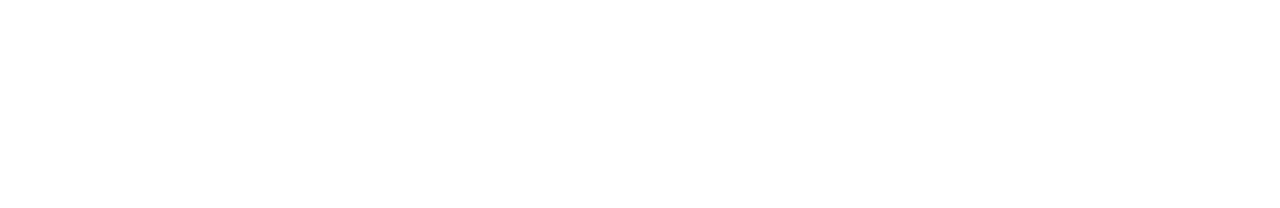
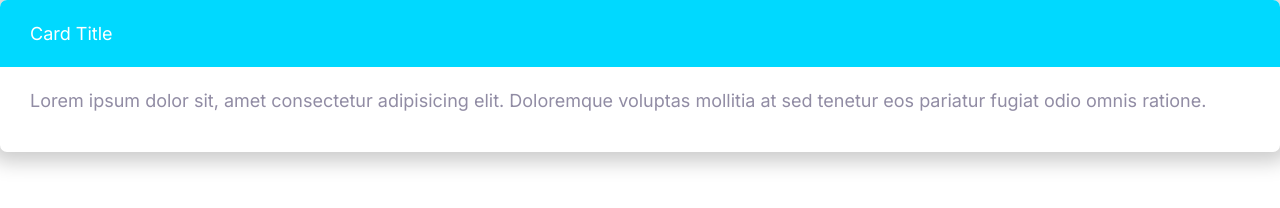
Before and after one commit to Morganyu99/Website-Project, a plain HTML site: page index.html in a window 1280 px wide. Drawn offline with Linux system fonts and the light colour scheme.

Commit message:
add card component

```diff
--- a/css/styles.css
+++ b/css/styles.css
@@ -261,3 +261,26 @@ a {
     font-size: 1.5rem;
   }
 }
+
+/* Card */
+
+.card {
+  box-shadow: 0 0 20px 10px var(--border-color);
+  border-radius: 7px;
+  overflow: hidden;
+}
+
+.card__header,
+.card__body {
+  padding: 2rem 3rem;
+}
+
+.card--primary .card__header {
+  background-color: var(--color-primary);
+  color: white;
+}
+
+.card--secondary .card__header {
+  background-color: var(--color-secondary);
+  color: white;
+}
--- a/index.html
+++ b/index.html
@@ -13,5 +13,16 @@
     <link rel="stylesheet" href="./css/normalize.css" />
     <link rel="stylesheet" href="./css/styles.css" />
   </head>
-  <body></body>
+  <body>
+    <div class="card card--secondary">
+      <header class="card__header">Card Title</header>
+      <section class="card__body">
+        <p>
+          Lorem ipsum dolor sit, amet consectetur adipisicing elit. Doloremque
+          voluptas mollitia at sed tenetur eos pariatur fugiat odio omnis
+          ratione.
+        </p>
+      </section>
+    </div>
+  </body>
 </html>
```
Also changed, not shown: components/cards.html (added, +9 -0 lines).
